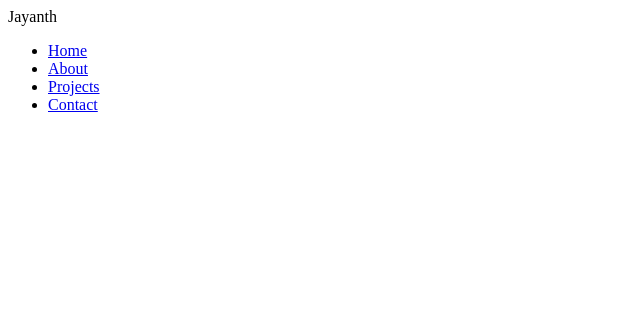
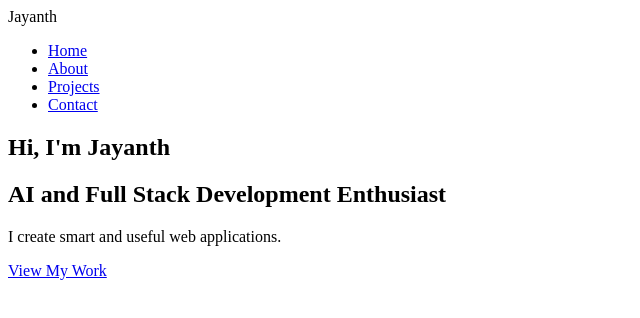
Before and after one commit to jayanthjinka/Jayanth-Portfolio, a plain HTML site: page index.html in a window 1280 px wide. Shown: the whole page, without its empty margins (0-640 px from the left). Drawn offline with Linux system fonts and the light colour scheme.

Commit message:
Added Hero section

```diff
--- a/index.html
+++ b/index.html
@@ -21,6 +21,16 @@
     </nav>
   </header>
 
+  <!-- ==== Hero Section ==== -->
+   <section id="home" class ="hero">
+    <div class="hero-content">
+      <h1>Hi, I'm <span>Jayanth</span></h1>
+      <h2>AI and Full Stack Development Enthusiast</h2>
+      <p>I create smart and useful web applications.</p>
+      <a href="#" class="btn">View My Work</a>
+    </div>
+   </section>
+
   <script src="script.js"></script>
 </body>
 </html>
```
